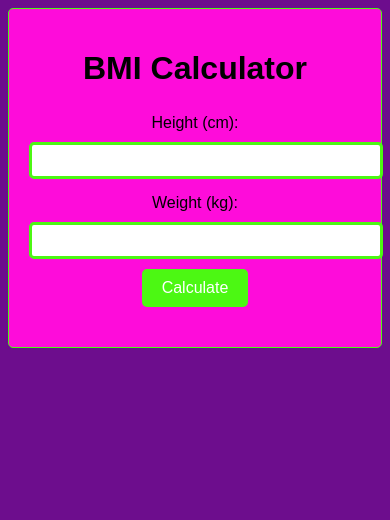
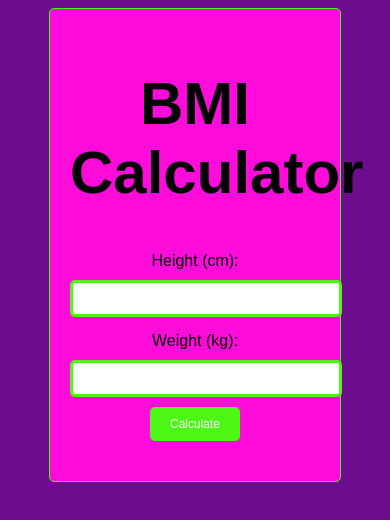
Before and after one commit to WGKotzee/BMI-Calculator, a plain HTML site: page index.html in a window 390 px wide. Drawn offline with Linux system fonts and the light colour scheme.

Commit message:
Update styles.css

```diff
--- a/styles.css
+++ b/styles.css
@@ -48,3 +48,17 @@ body {
     margin-top: 20px;
     font-weight: bold;
   }
+
+  @media (max-width: 768px) {
+    h1 {
+      font-size: 60px;
+    }
+
+    #calculator {
+        max-width: 250px;
+    }
+
+    button {
+        font-size: 12px;
+    }
+  }
```
